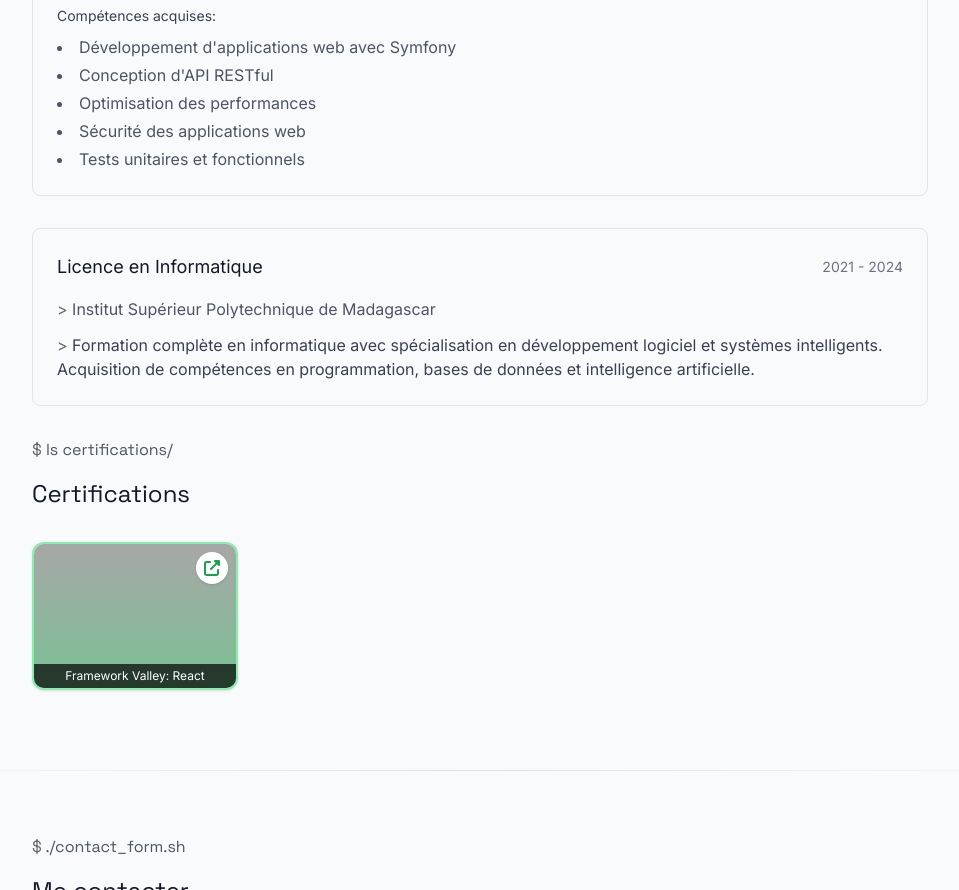
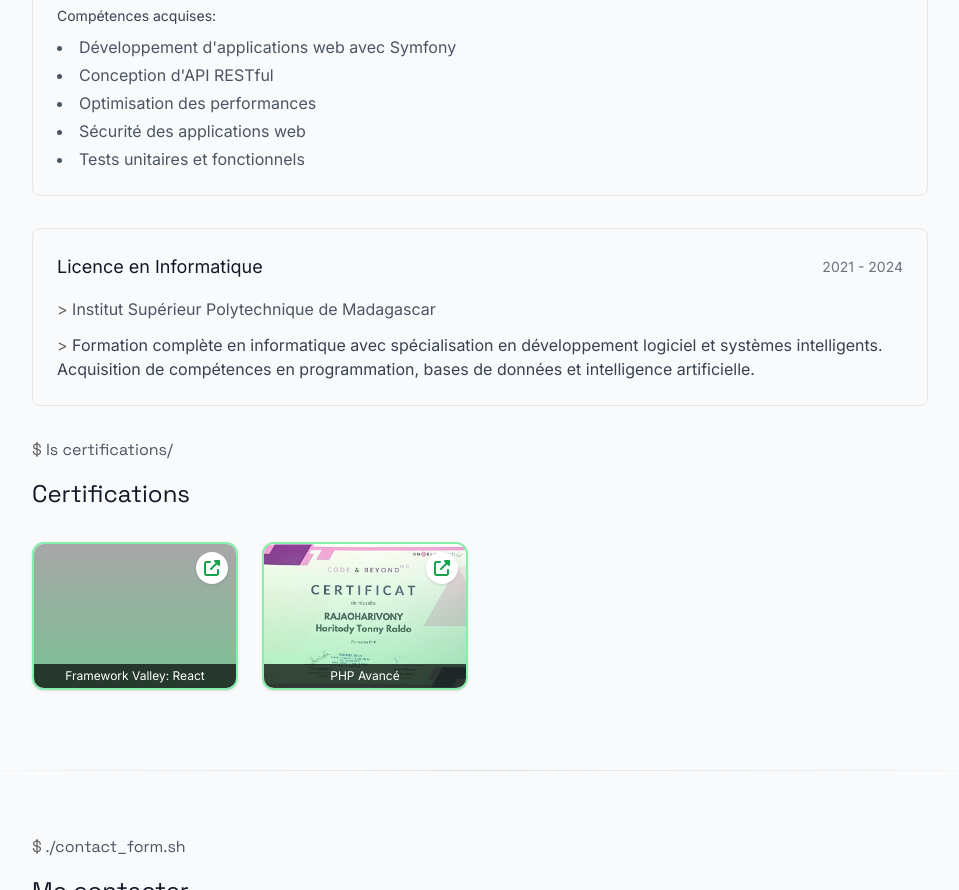
Before and after one commit to Tonnyjoh/Tonnyjoh.github.io, a website: page index.html in a window 1280 px wide. Shown: the part 4373-5263 px from the top of the page, without its empty margins (160-1119 px from the left). Drawn offline with Linux system fonts and the light colour scheme; grey boxes are pictures that could not be loaded.

Commit message:
update certificates

```diff
--- a/index.html
+++ b/index.html
@@ -586,7 +586,7 @@
                         <div class="bg-gray-50 dark:bg-darkgray p-6 rounded-lg border border-gray-200 dark:border-gray-700 card-hover fade-in">
                             <div class="flex flex-col md:flex-row md:justify-between md:items-center mb-4">
                                 <h3 class="text-lg font-medium text-gray-900 dark:text-white" data-i18n="exp_etech_dev">Développeur Full Stack - Stage</h3>
-                                <span class="text-sm text-gray-500 dark:text-gray-400">Mai 2025 - En cours</span>
+                                <span class="text-sm text-gray-500 dark:text-gray-400">Mai 2025 - Août 2025</span>
                             </div>
                             <p class="text-gray-600 dark:text-gray-400 mb-3 output-line">
                                 eTech • Madagascar
@@ -739,6 +739,24 @@
                                  <i class="rounded-full shadow absolute top-2 right-2 bg-white dark:bg-darkgray/80 fas fa-external-link-alt text-green-600 dark:text-green-400 p-2"></i>
                             </div>
                         </button>
+                            <!-- Certification PHP -->
+                            <button
+                                class="relative group rounded-xl overflow-hidden border-2 border-green-300 dark:border-green-800 bg-white dark:bg-darkgray shadow hover:shadow-xl hover:border-green-600 dark:hover:border-green-400 transition-all duration-200 focus:outline-none"
+                                onclick="openCertModal('src/assets/php_certif.jpg', 'Certification PHP Avancé (eTech, 2025)', '')">
+                                <img src="src/assets/php_certif.jpg"
+                                    alt="Certification PHP Avancé"
+                                    class="object-cover w-full h-28 sm:h-32 md:h-36 opacity-90 group-hover:opacity-100 transition duration-300" />
+                                <div
+                                    class="absolute inset-0 bg-gradient-to-t from-green-400/60 dark:from-green-800/70 to-transparent opacity-80 group-hover:opacity-90 transition duration-300">
+                                </div>
+                                <div
+                                    class="absolute bottom-0 left-0 w-full px-2 py-1 bg-black/70 text-white text-xs text-center">
+                                    PHP Avancé
+                                </div>
+                                <div>
+                                 <i class="rounded-full shadow absolute top-2 right-2 bg-white dark:bg-darkgray/80 fas fa-external-link-alt text-green-600 dark:text-green-400 p-2"></i>
+                                </div>
+                            </button>
                         <!-- Add more certifications as needed -->
                     </div>
                 </div>
```
Also changed, not shown: src/assets/php_certif.jpg (added).
